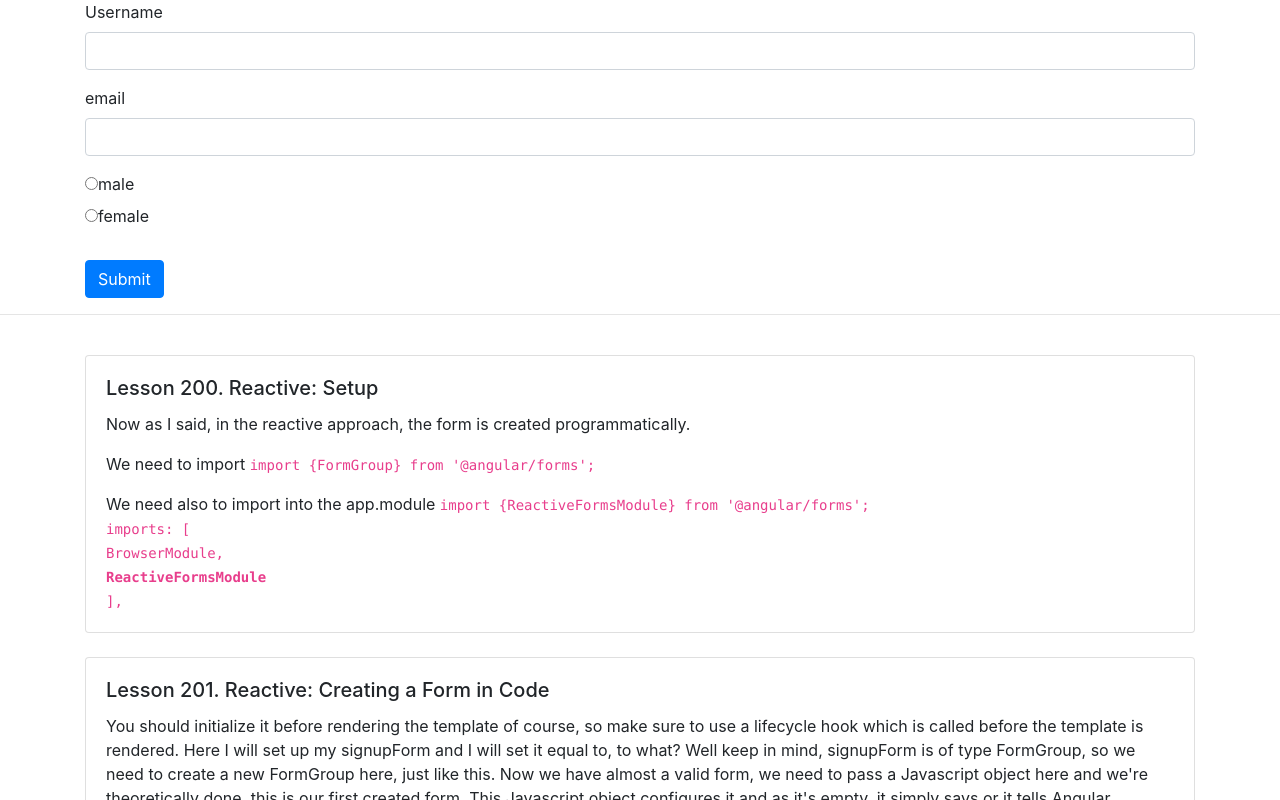
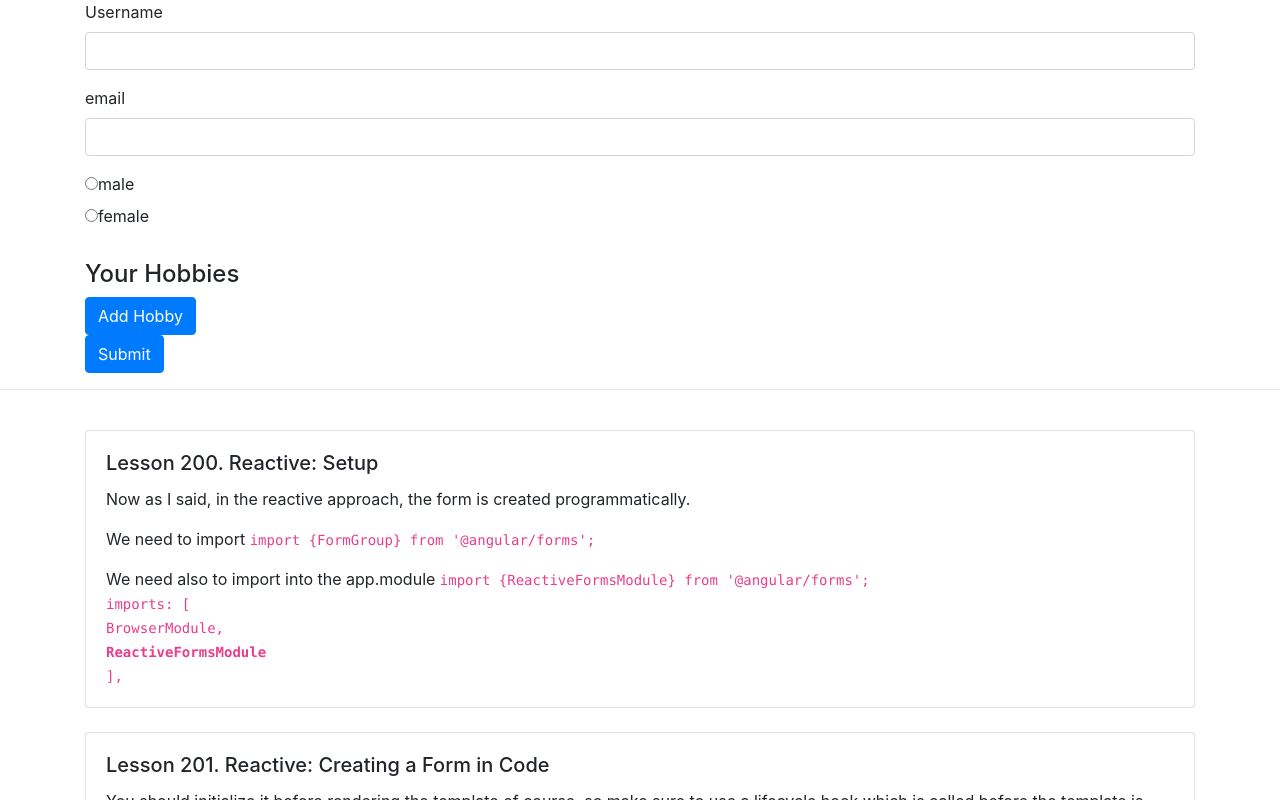
Before and after one commit to Sandro81/section15-reactive-setup-form, an Angular app: page / in a window 1280 px wide. Shown: the top 800 px of the page. Built offline with nearby package versions, Linux system fonts and the light colour scheme.

Commit message:
section15 reactive setup form

```diff
--- a/src/app/app.component.html
+++ b/src/app/app.component.html
@@ -39,6 +39,19 @@
         <span
           *ngIf="!signupForm.valid && signupForm.touched"
           class="alert-danger">Please enter a valid data!</span><br>
+
+        <div formArrayName="hobbies">
+          <h4>Your Hobbies</h4>
+          <button
+            class="btn btn-primary"
+            type="button"
+          (click)="onAddHobby()">Add Hobby</button>
+          <div class="form-group"
+          *ngFor="let hobbyControl of signupForm.get('hobbies').controls; let i = index">
+            <input type="text" class="form-control" [formControlName]="i">
+          </div>
+        </div>
+
         <button class="btn btn-primary" type="submit">Submit</button>
       </form>
     </div>
@@ -149,10 +162,20 @@
       <div class="card">
         <div class="card-body">
           <h5 class="card-title">Lesson 208. Reactive: Arrays of Form Controls (FormArray)</h5>
+          <p class="card-text"> Check the video <a href="https://www.udemy.com/the-complete-guide-to-angular-2/learn/lecture/6656514#content" target="_blank">https://www.udemy.com/the-complete-guide-to-angular-2/learn/lecture/6656514#content</a></p>
+        </div>
+      </div>
+
+      <br>
+      <div class="card">
+        <div class="card-body">
+          <h5 class="card-title">Lesson 209. Reactive: Creating Custom Validators</h5>
           <p class="card-text"> - </p>
           <p class="card-text"> <code>routerLink="/servers" </code></p>
         </div>
       </div>
+
+
 
       <!--
       <br>
--- a/src/app/app.component.ts
+++ b/src/app/app.component.ts
@@ -1,5 +1,6 @@
 import {Component, OnInit} from '@angular/core';
-import {FormGroup, FormControl, Validators} from '@angular/forms';
+import {FormGroup, FormControl, Validators, FormArray} from '@angular/forms';
+import {constants} from 'os';
 
 @Component({
   selector: 'app-root',
@@ -9,6 +10,7 @@ import {FormGroup, FormControl, Validators} from '@angular/forms';
 export class AppComponent implements OnInit {
   genders = ['male', 'female'];
   signupForm: FormGroup;
+  forbiddenUsernames = ['Chris', 'Anna'];
 
   ngOnInit(): void {
     this.signupForm = new FormGroup({
@@ -17,6 +19,7 @@ export class AppComponent implements OnInit {
         'email': new FormControl(null, [Validators.required, Validators.email]),
       }),
       'gender': new FormControl('male'),
+      'hobbies': new FormArray([])
     });
   }
 
@@ -24,4 +27,9 @@ export class AppComponent implements OnInit {
     console.log(this.signupForm);
   }
 
+  onAddHobby(){
+    const control = new FormControl(null, Validators.required);
+    (<FormArray>this.signupForm.get('hobbies')).push(control);
+  }
+
 }
```
